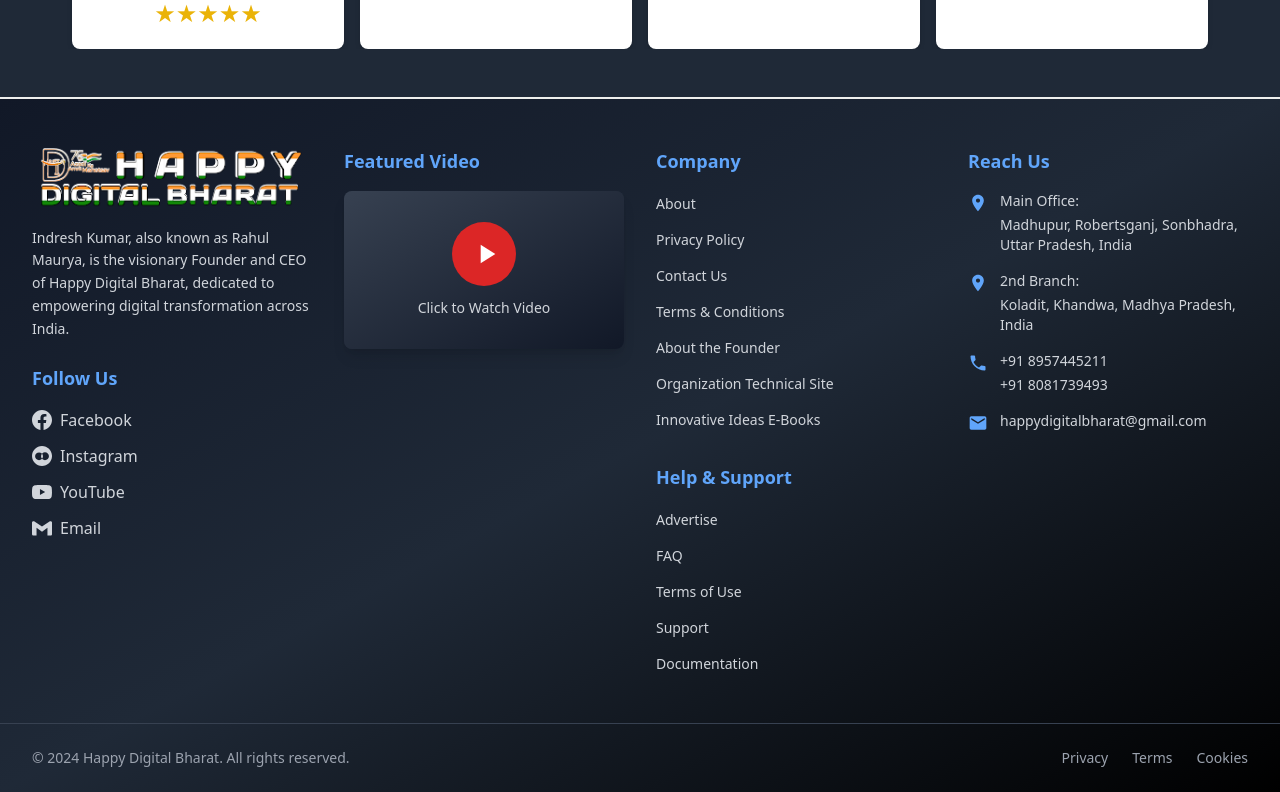
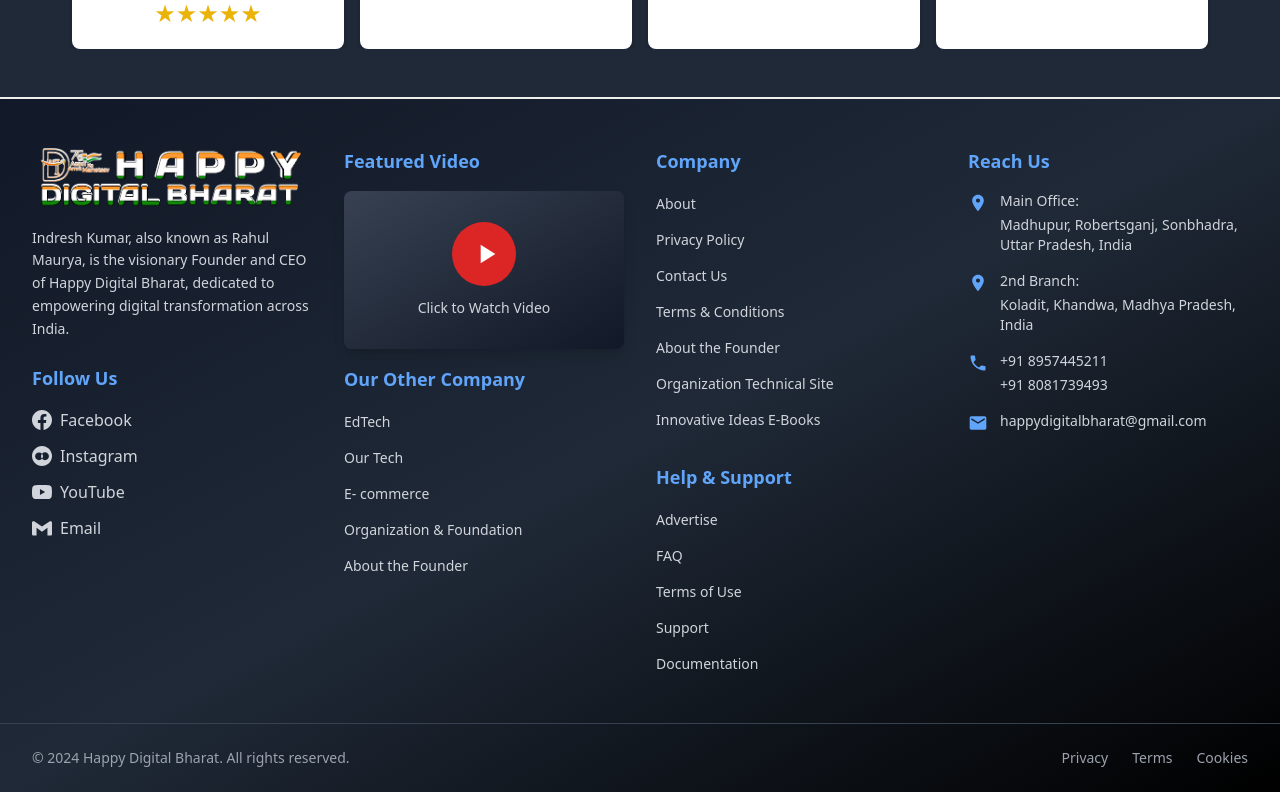
Before and after one commit to Santaravind/Edutech_Frontend, a React (Vite) app in the folder classes/: page / in a window 1280 px wide. Shown: the part 3479-4271 px from the top of the page. Built offline with nearby package versions, Linux system fonts and the light colour scheme.

Commit message:
Changes in footer !!!

```diff
--- a/classes/src/component/pages/Footer.jsx
+++ b/classes/src/component/pages/Footer.jsx
@@ -151,11 +151,40 @@
               </div>
             </div>
 
-            {/* <div className="mt-6 bg-gradient-to-r from-blue-600 to-purple-600 rounded-lg p-4">
-              <h4 className="text-sm font-medium mb-2">Total Orders (Last 28 Days)</h4>
-              <div className="text-2xl font-bold">24,677</div>
-              <div className="text-xs text-blue-100 mt-1">Products delivered successfully</div>
-            </div> */}
+            {/* Column  - Company other links */}
+          <div className="lg:col-span-1 mt-4">
+            <h3 className="text-lg font-semibold mb-4 text-blue-400">
+              Our Other Company
+            </h3>
+
+            <ul className="space-y-3">
+              {[
+                { label: "EdTech", href: "/" },
+                { label: "Our Tech  ", href: "https://www.happydigitalbharat.com/tech", newTab: true, },
+                { label: "E- commerce", href: "https://happydigitalbharatcom.blogspot.com/", newTab: true,},
+                {
+                  label: "Organization & Foundation",
+                  href: "https://www.happydigitalbharat.com/tech",
+                  newTab: true,
+                },
+                 { label: "About the Founder", href: "/indresh" },
+
+              ].map((link, index) => (
+                <li key={index}>
+                  <a
+                    href={link.href}
+                    target={link.newTab ? "_blank" : "_self"} //  Open new tab only if newTab: true
+                    rel={link.newTab ? "noopener noreferrer" : undefined} //  Security for new tab
+                    className="text-gray-300 hover:text-white transition-colors duration-300 text-sm hover:underline"
+                  >
+                    {link.label}
+                  </a>
+                </li>
+              ))}
+            </ul>
+
+
+          </div>
           </div>
 
           {/* Column 3 - Company Links */}
@@ -186,7 +215,7 @@
 
             <ul className="space-y-3">
               {[
-                { label: "About", href: "/" },
+                { label: "About", href: "/about" },
                 { label: "Privacy Policy", href: "/" },
                 { label: "Contact Us", href: "/" },
                 { label: "Terms & Conditions", href: "/" },
--- a/classes/src/component/techsite/Footert.jsx
+++ b/classes/src/component/techsite/Footert.jsx
@@ -151,11 +151,38 @@
               </div>
             </div>
 
-            {/* <div className="mt-6 bg-gradient-to-r from-blue-600 to-purple-600 rounded-lg p-4">
-              <h4 className="text-sm font-medium mb-2">Total Orders (Last 28 Days)</h4>
-              <div className="text-2xl font-bold">24,677</div>
-              <div className="text-xs text-blue-100 mt-1">Products delivered successfully</div>
-            </div> */}
+            <div className="lg:col-span-1 mt-4">
+            <h3 className="text-lg font-semibold mb-4 text-blue-400">
+              Our Other Company
+            </h3>
+
+            <ul className="space-y-3">
+              {[
+                { label: "EdTech", href: "https://www.happydigitalbharat.com/", newTab:true, },
+                { label: "Our Tech  ", href: "/tech" },
+                { label: "E- commerce", href: "https://happydigitalbharatcom.blogspot.com/", newTab: true,},
+                {
+                  label: "Organization & Foundation",
+                  href: "/tech"
+                },
+                 { label: "About the Founder", href: "/tech/Indresht" },
+
+              ].map((link, index) => (
+                <li key={index}>
+                  <a
+                    href={link.href}
+                    target={link.newTab ? "_blank" : "_self"} //  Open new tab only if newTab: true
+                    rel={link.newTab ? "noopener noreferrer" : undefined} // Security for new tab
+                    className="text-gray-300 hover:text-white transition-colors duration-300 text-sm hover:underline"
+                  >
+                    {link.label}
+                  </a>
+                </li>
+              ))}
+            </ul>
+
+
+          </div>
           </div>
 
           {/* Column 3 - Company Links */}
```
